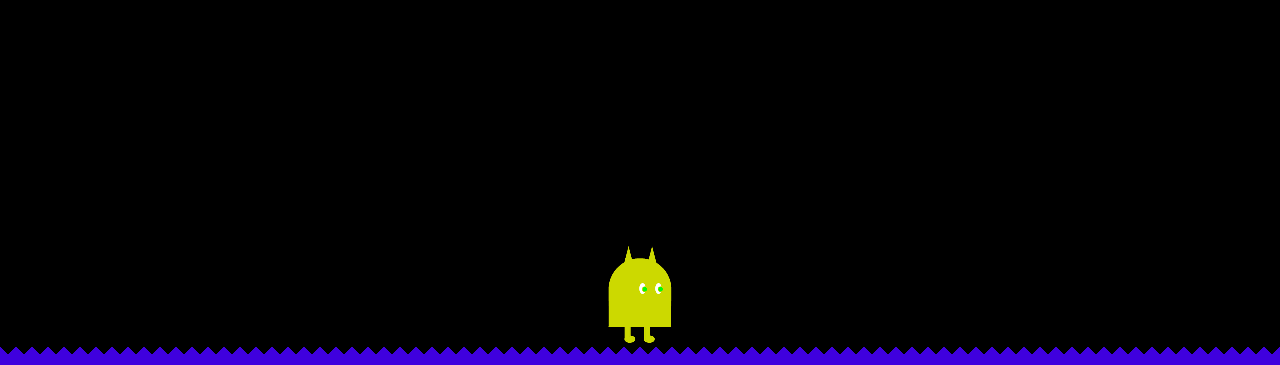
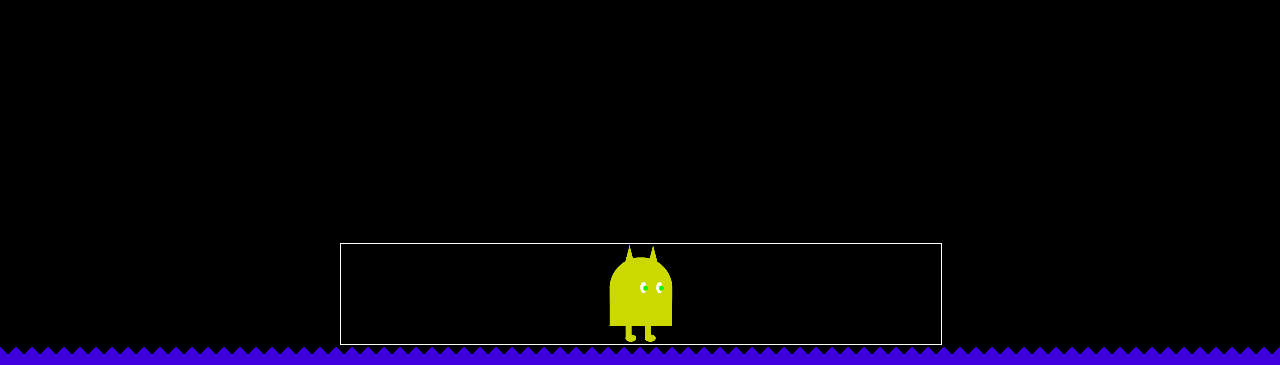
Before and after one commit to noccbitfield/noccbitfield.github.io, a plain HTML site: page index.html in a window 1280 px wide. Shown: the part 435-800 px from the top of the page. Drawn offline with nearby package versions, Linux system fonts and the light colour scheme; a web font is replaced by a local one.

Commit message:
debug canvas

```diff
--- a/field.css
+++ b/field.css
@@ -19,7 +19,7 @@ body{
 
 }
 
-@media (max-width: 800px){
+@media (max-width: 800px, min-width: 800px){
 	html, body{
 		overflow-x: hidden;
 	}
@@ -88,6 +88,7 @@ body{
 
 
 canvas{
+	border:  1px solid white;
 	width:  600px;
 	height:  100px;
 
```
